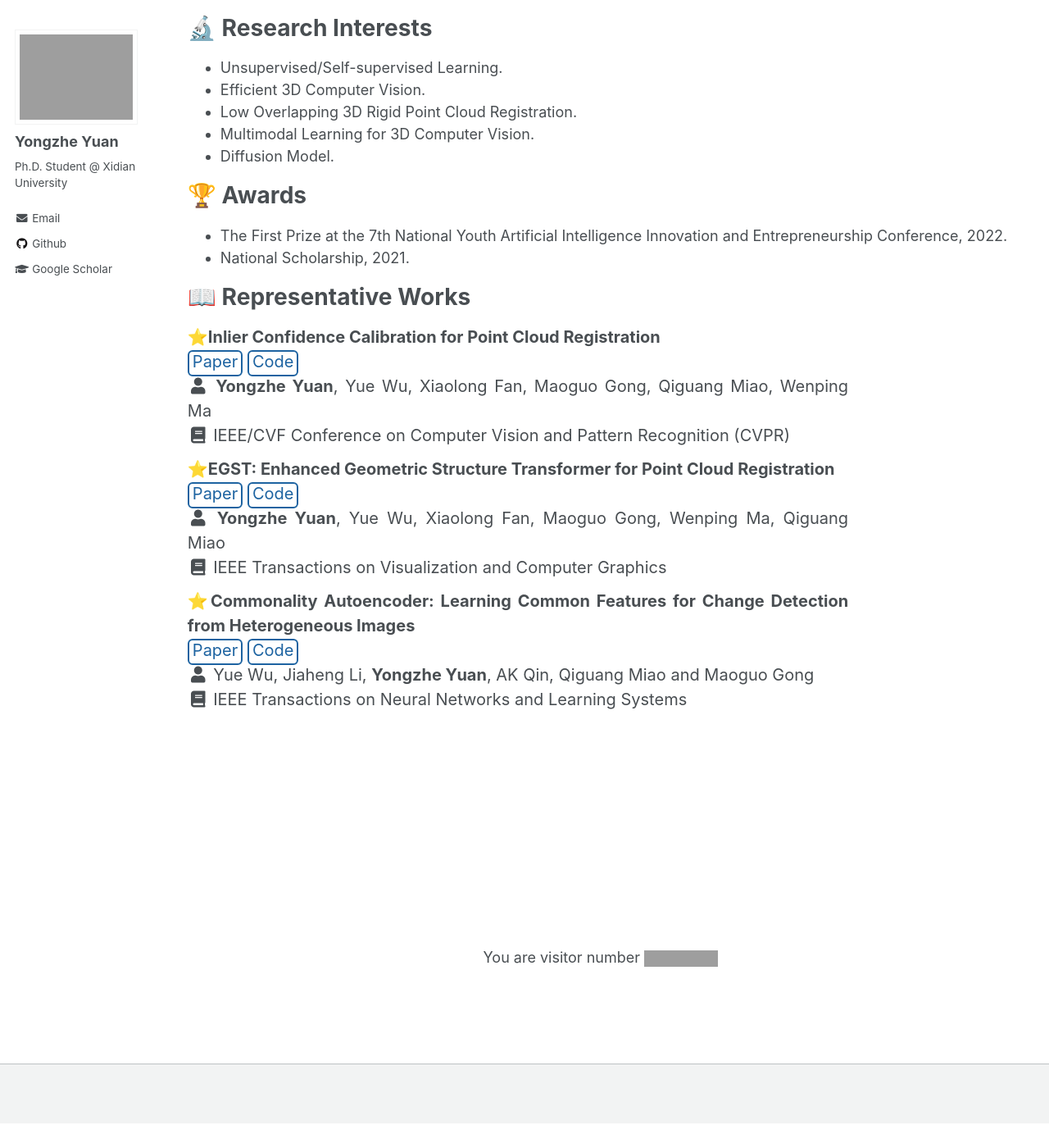
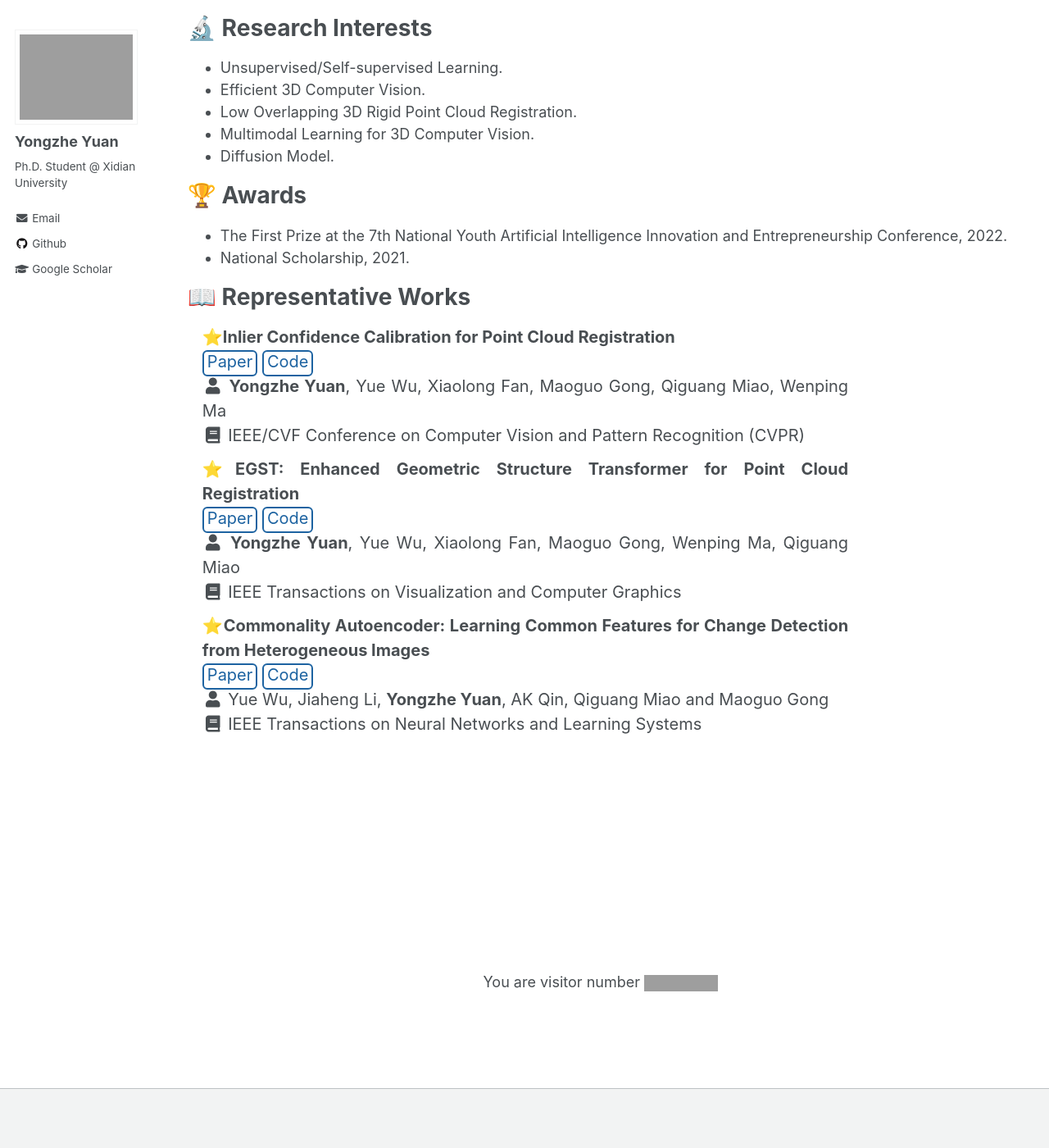
Before and after one commit to YYZMARS/YYZMARS.github.io, a Jekyll site: the page built from _pages/home.md, in a window 1280 px wide and 1400 px high, scrolled down 274 px. Shown: the whole window at 82% size. Built offline with Jekyll 4.4.1, drawn with Linux system fonts in a browser that asks for light colours; a script that is not in the unit is left out; before the commit the page ends 1644 px from its top, so only the background shows below that; grey boxes are pictures that could not be loaded.

Commit message:
Update publications.css

```diff
--- a/assets/css/publications.css
+++ b/assets/css/publications.css
@@ -19,6 +19,7 @@
 .archive__item-entry .archive__item{
     padding-top: 1px;
     padding-bottom: 1px;
+    padding-left: 18px;
     margin-top: 1px;
     margin-bottom: 8px;
 }
```
